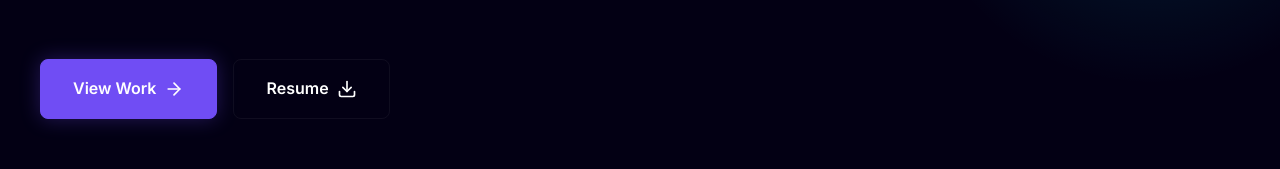
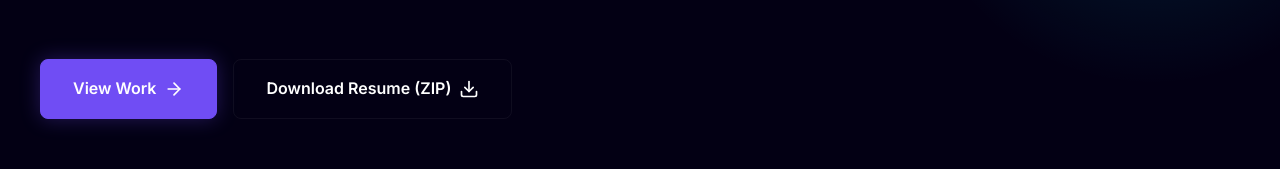
Before and after one commit to kpmisthah/kp-portfolio, a Next.js app: page / in a window 1280 px wide. Shown: the part 559-728 px from the top of the page. Built offline with nearby package versions, Linux system fonts and the light colour scheme.

Commit message:
fix: bundle resume in ZIP format to resolve download corruption issues

```diff
--- a/src/components/Hero.tsx
+++ b/src/components/Hero.tsx
@@ -47,8 +47,8 @@ export default function Hero() {
                     <Link href="#projects" className={styles.primaryBtn}>
                         View Work <ArrowRight size={20} />
                     </Link>
-                    <a href="/resume_final.pdf" className={styles.secondaryBtn} download="KP_Misthah_Resume.pdf">
-                        Resume <Download size={20} />
+                    <a href="/resume.zip" className={styles.secondaryBtn} download="KP_Misthah_Resume.zip">
+                        Download Resume (ZIP) <Download size={20} />
                     </a>
                 </motion.div>
             </div>
```
Also changed, not shown: 1 other file (tests, documents, lock files or other folders).
